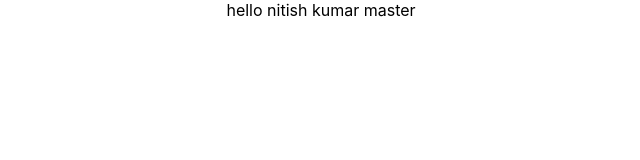
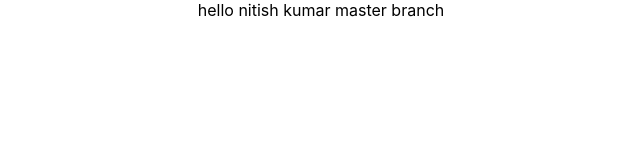
Before and after one commit to bridgecrew-perf6/vercel-deploy-19, a React (Create React App) app: page / in a window 1280 px wide. Shown: the top 160 px of the page, without its empty margins (319-959 px from the left). Built offline with nearby package versions, Linux system fonts and the light colour scheme.

Commit message:
message change

```diff
--- a/src/App.js
+++ b/src/App.js
@@ -2,7 +2,7 @@ import logo from "./logo.svg";
 import "./App.css";
 
 function App() {
-  return <div className="App">hello nitish kumar master</div>;
+  return <div className="App">hello nitish kumar master branch</div>;
 }
 
 export default App;
```
